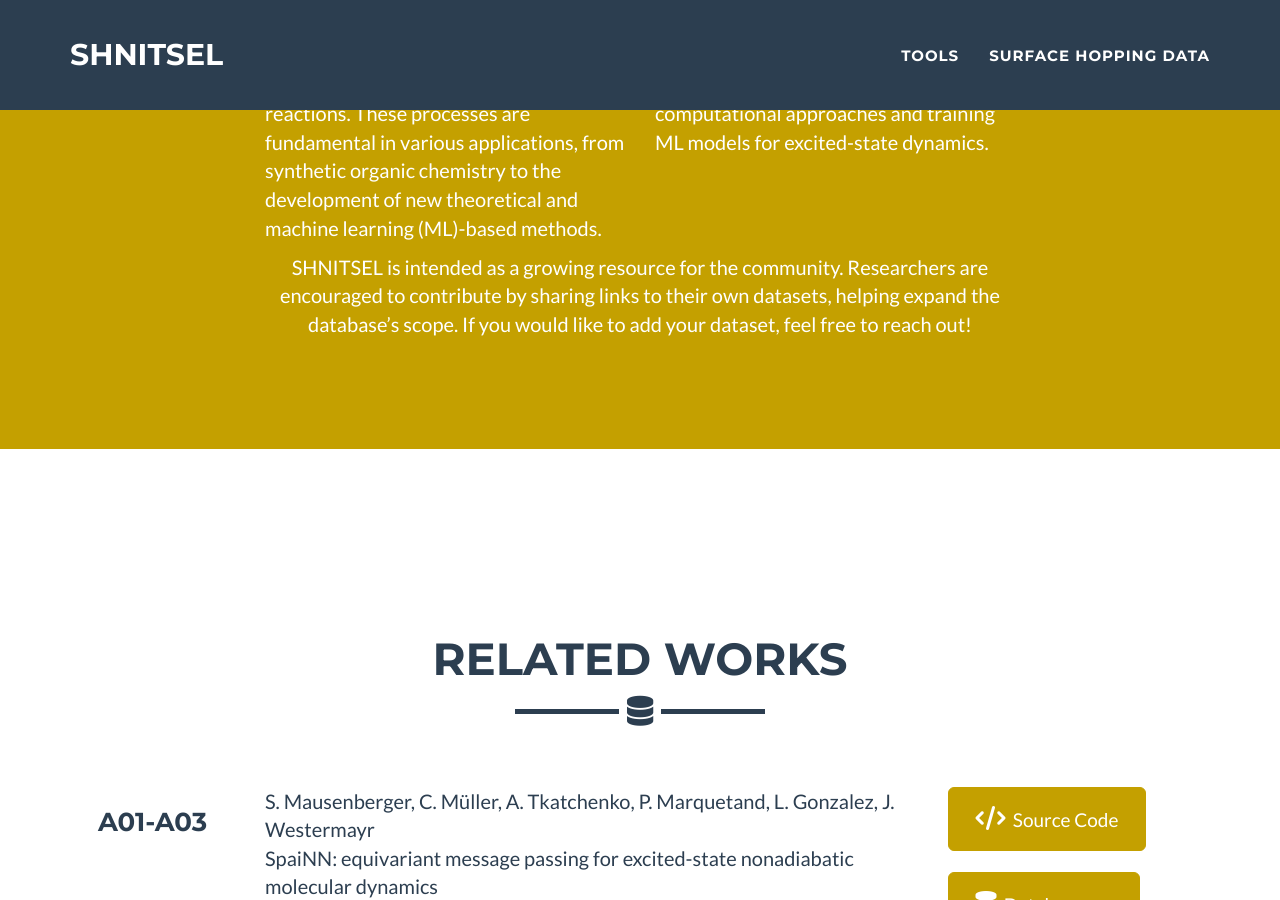
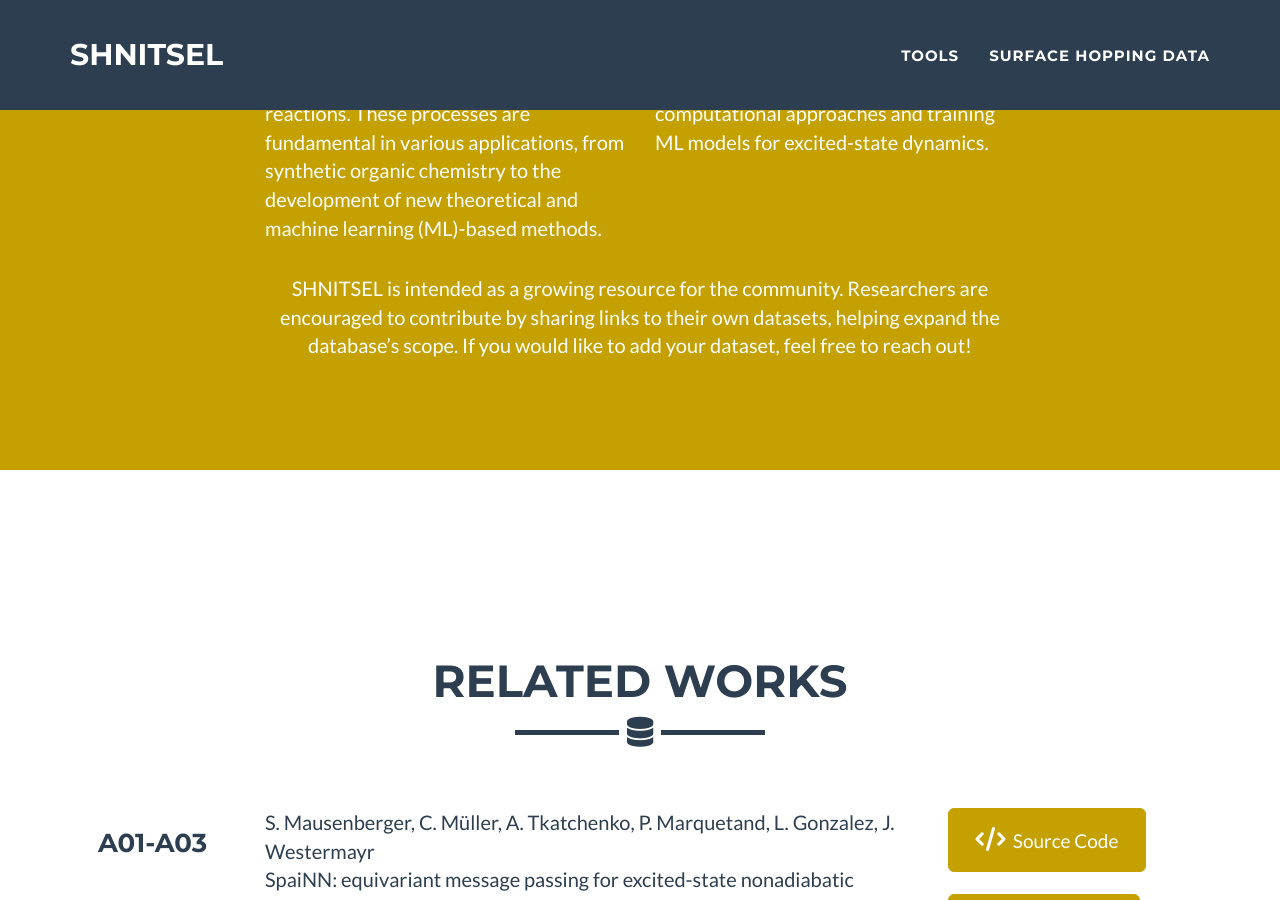
Before and after one commit to SHNITSEL/shnitsel.github.io, a Jekyll site: the page built from _posts/2024-12-12-a01.md, in a window 1280 px wide and 900 px high, scrolled down 2080 px. Built offline with Jekyll 4.4.1, drawn with Linux system fonts in a browser that asks for light colours.

Commit message:
Update about.html

```diff
--- a/_includes/about.html
+++ b/_includes/about.html
@@ -31,8 +31,9 @@
           or a way to showcase results and share projects, this is the starting point!-->
         </p>
       </div>
-      <br>
-      <br>
+    </div>
+    <br>
+    <div class="row">
       <div class="col-lg-8 col-lg-offset-2 text-center">
         <p>SHNITSEL is intended as a growing resource for the community. Researchers are encouraged to contribute by sharing links to their own datasets, helping expand the database’s scope. If you would like to add your dataset, feel free to reach out!
         </p>
```
